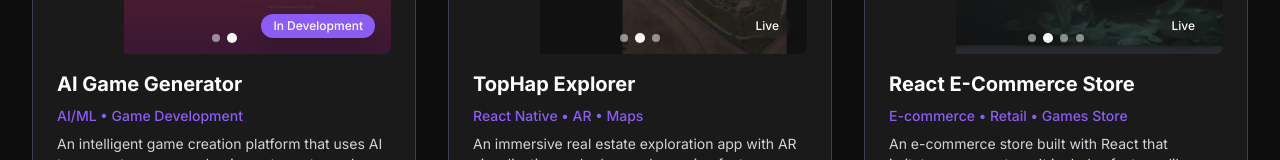
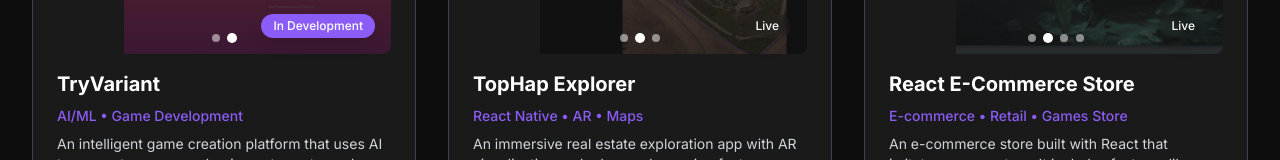
Before and after one commit to nativeengineer/Raphael-Lee, a React (Vite) app: page /projects in a window 1280 px wide. Shown: the part 407-567 px from the top of the page. Built offline with nearby package versions, Linux system fonts and the light colour scheme; the HTML template or start-up script is replaced by a standard one.

Commit message:
Fix: TryVariant Project Link Update

```diff
--- a/src/components/sections/Projects.jsx
+++ b/src/components/sections/Projects.jsx
@@ -51,7 +51,7 @@
   const projects = [
     {
       id: 1,
-      title: "AI Game Generator",
+      title: "TryVariant",
       category: "AI/ML • Game Development",
       description: "An intelligent game creation platform that uses AI to generate game mechanics, art assets, and storylines.",
       fullDescription: "A revolutionary platform that democratizes game development by leveraging artificial intelligence. Users can describe their game ideas in natural language, and the AI generates complete game prototypes including mechanics, visual assets, and narrative elements. Built with a microservices architecture for scalability and real-time collaboration features.",
@@ -74,7 +74,7 @@
       ],
       links: {
         demo: "https://demo.variantbeta.ai/signin",
-        github: "https://github.com/andrew/ai-game-generator"
+        github: "https://github.com/nativeengineer/AI-Game-Generator"
       },
       status: "In Development",
       color: "accent-purple"
```
